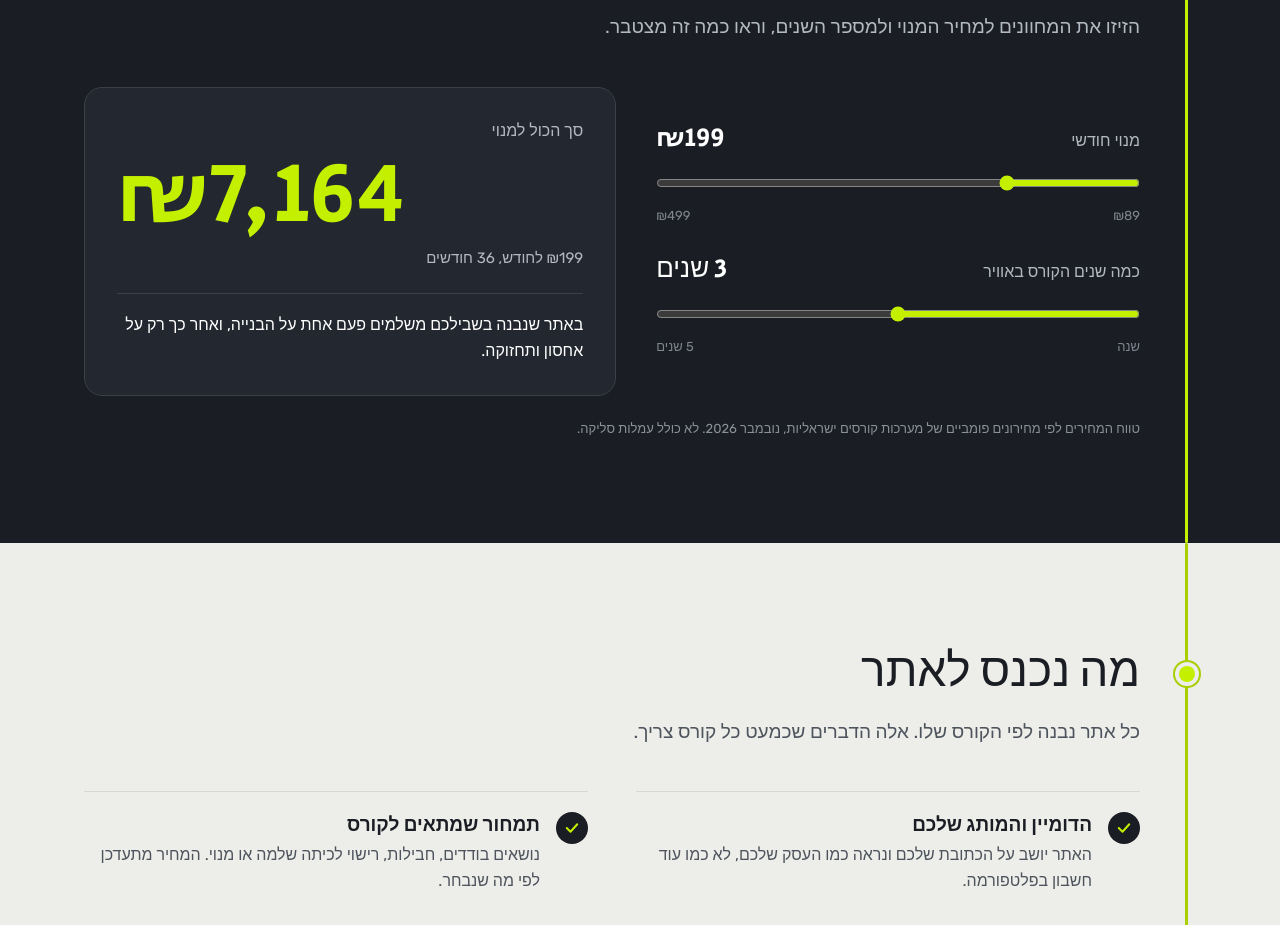
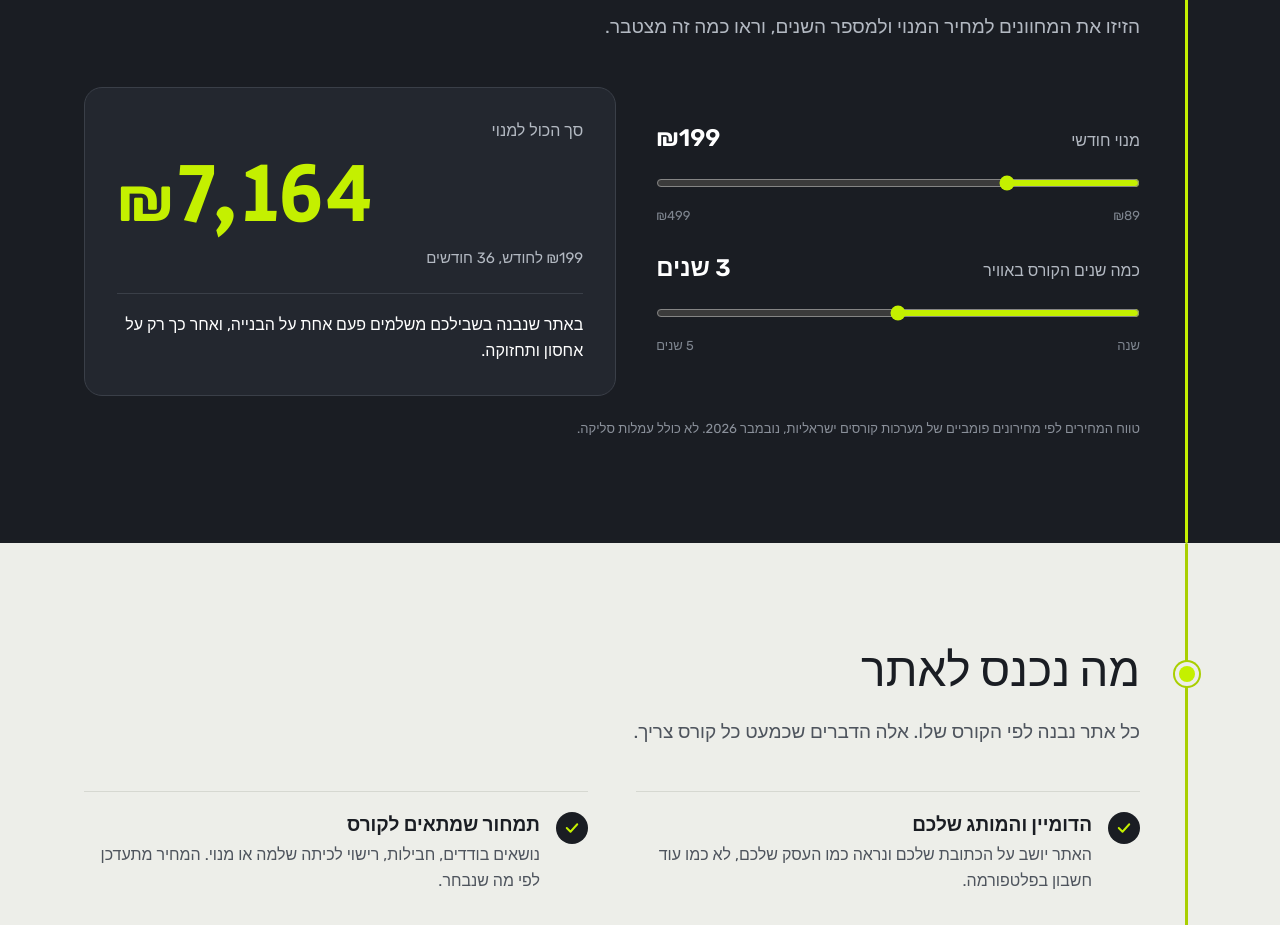
Before and after one commit to gggilalevi-web/Algorithms-Course, a Next.js app in the folder app/: page /course-platform in a window 1280 px wide. Shown: the part 2000-2925 px from the top of the page. Built offline with nearby package versions, Linux system fonts and the light colour scheme.

Commit message:
course-platform: render the shekel sign in the body font
Secular One draws ₪ like the letters ש״ח; use Rubik for the sign.

Co-Authored-By: Claude Opus 5.5 <noreply@anthropic.com>
Claude-Session: https://claude.ai/code/session_015gsLZQrUdp83oE6RLxUHio

```diff
--- a/app/src/app/course-platform/_components/CostMeter.tsx
+++ b/app/src/app/course-platform/_components/CostMeter.tsx
@@ -33,7 +33,7 @@ export default function CostMeter() {
 
       <div className={s.total} aria-live="polite">
         <span className={s.totalLabel}>{COST.totalLabel}</span>
-        <span className={s.totalNum} dir="ltr">{shekel(total)}</span>
+        <span className={s.totalNum} dir="ltr"><span className={s.shekel}>₪</span>{total.toLocaleString('he-IL')}</span>
         <span className={s.totalFormula}>{COST.formula(monthly, months)}</span>
         <p className={s.totalMine}>{COST.mine}</p>
       </div>
--- a/app/src/app/course-platform/course-platform.module.css
+++ b/app/src/app/course-platform/course-platform.module.css
@@ -177,12 +177,13 @@
 .meterBox{margin-block-start:44px;display:grid;grid-template-columns:1fr 1.1fr;gap:40px;align-items:stretch}
 .sliders{display:grid;gap:30px;align-content:center}
 .slider label{display:flex;justify-content:space-between;align-items:baseline;gap:12px;font-size:16px;color:var(--mist)}
-.slider output{font:400 26px/1 var(--display);color:#fff}
+.slider output{font:600 24px/1 var(--body);color:#fff}
 .slider input{inline-size:100%;margin-block-start:14px;accent-color:var(--lime);block-size:28px;cursor:pointer}
 .scale{display:flex;justify-content:space-between;font-size:13px;color:#7F8690}
 .total{background:var(--asphalt-2);border:1px solid var(--line-dark);border-radius:18px;padding:30px 32px;display:flex;flex-direction:column;justify-content:center}
 .totalLabel{font-size:16px;color:var(--mist)}
 .totalNum{font:400 clamp(48px,7.5vw,84px)/1 var(--display);color:var(--lime);margin-block:10px 8px;text-align:start;font-variant-numeric:tabular-nums}
+.shekel{font-family:var(--body);font-weight:600;font-size:.72em;margin-inline-end:.06em}
 .totalFormula{font-size:15px;color:var(--mist)}
 .totalMine{margin-block-start:22px;padding-block-start:18px;border-block-start:1px solid var(--line-dark);font-size:16px}
 .note{margin-block-start:22px;font-size:13px;color:#8A909A;max-inline-size:70ch}
```
